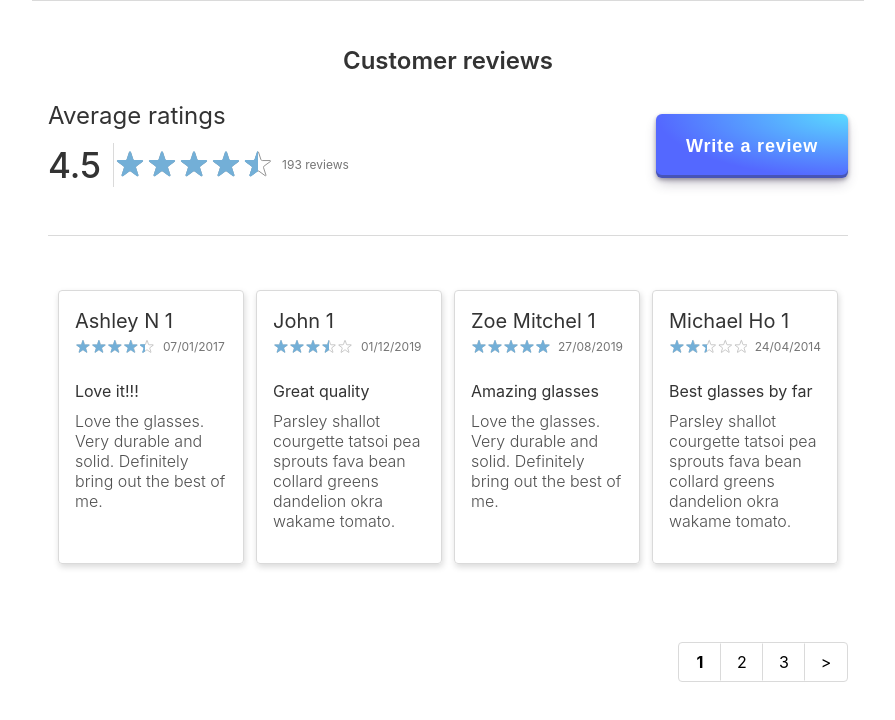
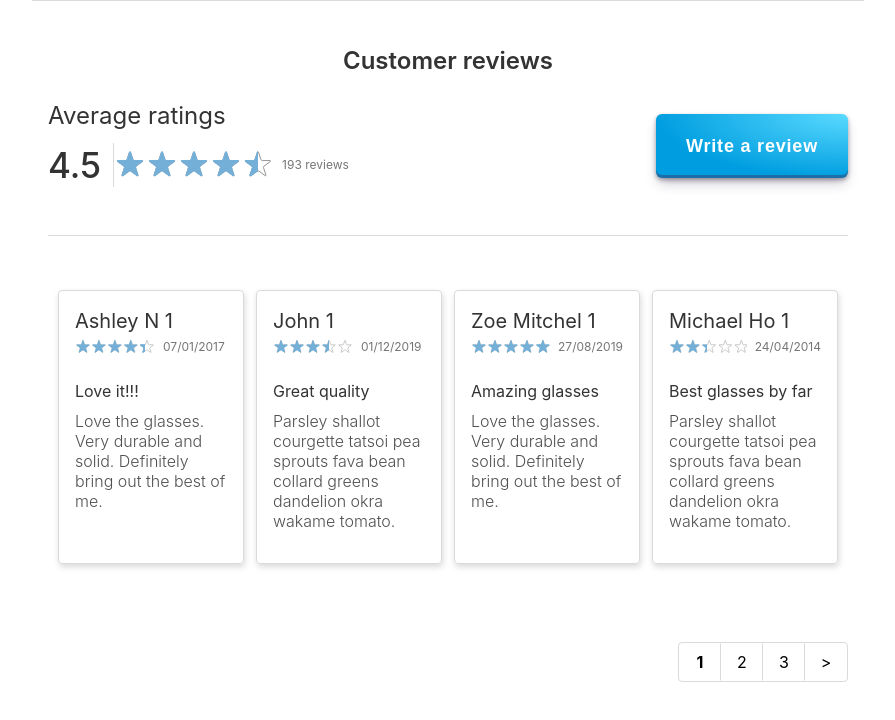
Before and after one commit to andrey-kudinov/reviews, a React (Vite) app: page / in a window 1280 px wide. Shown: the top 720 px of the page, without its empty margins (192-1087 px from the left). Built offline with nearby package versions, Linux system fonts and the light colour scheme.

Commit message:
add scss variables

```diff
--- a/src/styles/base/button.scss
+++ b/src/styles/base/button.scss
@@ -19,28 +19,27 @@ button {
   color: #fff;
   border: 0;
   border-radius: 6px;
-  background-image: radial-gradient(100% 100% at 100% 0, #5adaff 0, #5468ff 100%);
+  background-image: radial-gradient(100% 100% at 100% 0, #5adaff 0, $blue 100%);
   box-shadow: rgba(45, 35, 66, .4) 0 2px 4px,rgba(45, 35, 66, .3) 0 7px 13px -3px,rgba(58, 65, 111, .5) 0 -3px 0 inset;
   font-size: 18px;
   line-height: 1;
   font-weight: 600;
   letter-spacing: 0.05rem;
-
   appearance: none;
   touch-action: manipulation;
   will-change: box-shadow,transform;
 }
 
 button:focus {
-  box-shadow: #3c4fe0 0 0 0 1.5px inset, rgba(45, 35, 66, .4) 0 2px 4px, rgba(45, 35, 66, .3) 0 7px 13px -3px, #3c4fe0 0 -3px 0 inset;
+  box-shadow: darken($blue, 10%) 0 0 0 1.5px inset, rgba(45, 35, 66, .4) 0 2px 4px, rgba(45, 35, 66, .3) 0 7px 13px -3px, darken($blue, 10%) 0 -3px 0 inset;
 }
 
 button:hover {
   transform: translateY(-2px);
-  box-shadow: rgba(45, 35, 66, .4) 0 4px 8px, rgba(45, 35, 66, .3) 0 7px 13px -3px, #3c4fe0 0 -3px 0 inset;
+  box-shadow: rgba(45, 35, 66, .4) 0 4px 8px, rgba(45, 35, 66, .3) 0 7px 13px -3px, darken($blue, 10%) 0 -3px 0 inset;
 }
 
 button:active {
   transform: translateY(2px);
-  box-shadow: #3c4fe0 0 3px 7px inset;
+  box-shadow: darken($blue, 10%) 0 3px 7px inset;
 }
```
